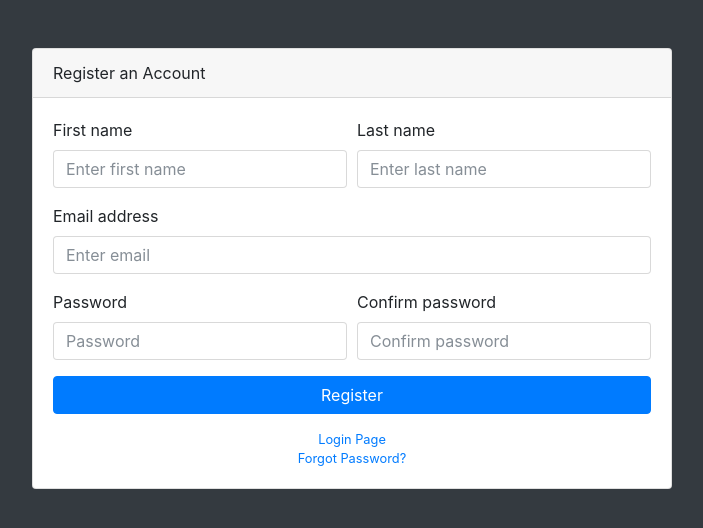
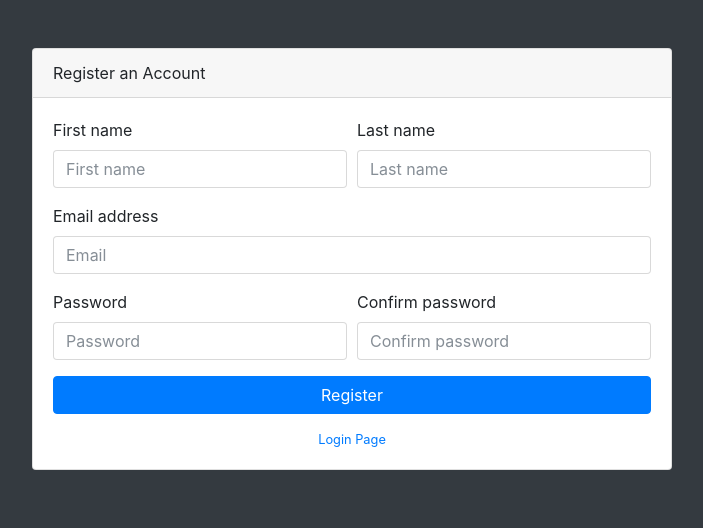
Before and after one commit to arifaulakh/SimpleStock, a website: page register.html in a window 1280 px wide. Shown: the whole page, without its empty margins (288-991 px from the left). Drawn offline with Linux system fonts and the light colour scheme.

Commit message:
fix index

```diff
--- a/register.html
+++ b/register.html
@@ -9,7 +9,7 @@
 
     <meta name="description" content="">
     <meta name="author" content="">
-    <title>SB Admin - Start Bootstrap Template</title>
+    <title>SimpleStock</title>
 
     <!-- Bootstrap core CSS -->
     <link href="vendor/bootstrap/css/bootstrap.min.css" rel="stylesheet">
@@ -36,17 +36,17 @@
               <div class="form-row">
                 <div class="col-md-6">
                   <label for="exampleInputName">First name</label>
-                  <input type="text" class="form-control" id="exampleInputName" aria-describedby="nameHelp" placeholder="Enter first name">
+                  <input type="text" class="form-control" id="exampleInputName" aria-describedby="nameHelp" placeholder="First name">
                 </div>
                 <div class="col-md-6">
                   <label for="exampleInputLastName">Last name</label>
-                  <input type="text" class="form-control" id="exampleInputLastName" aria-describedby="nameHelp" placeholder="Enter last name">
+                  <input type="text" class="form-control" id="exampleInputLastName" aria-describedby="nameHelp" placeholder="Last name">
                 </div>
               </div>
             </div>
             <div class="form-group">
               <label for="exampleInputEmail1">Email address</label>
-              <input type="email" class="form-control" id="exampleInputEmail1" aria-describedby="emailHelp" placeholder="Enter email">
+              <input type="email" class="form-control" id="exampleInputEmail1" aria-describedby="emailHelp" placeholder="Email">
             </div>
             <div class="form-group">
               <div class="form-row">
@@ -64,7 +64,6 @@
           </form>
           <div class="text-center">
             <a class="d-block small mt-3" href="login.html">Login Page</a>
-            <a class="d-block small" href="forgot-password.html">Forgot Password?</a>
           </div>
         </div>
       </div>
```
Also changed, not shown: index.html (+2 -2 lines), login.html (+2 -6 lines), 1 other file.
